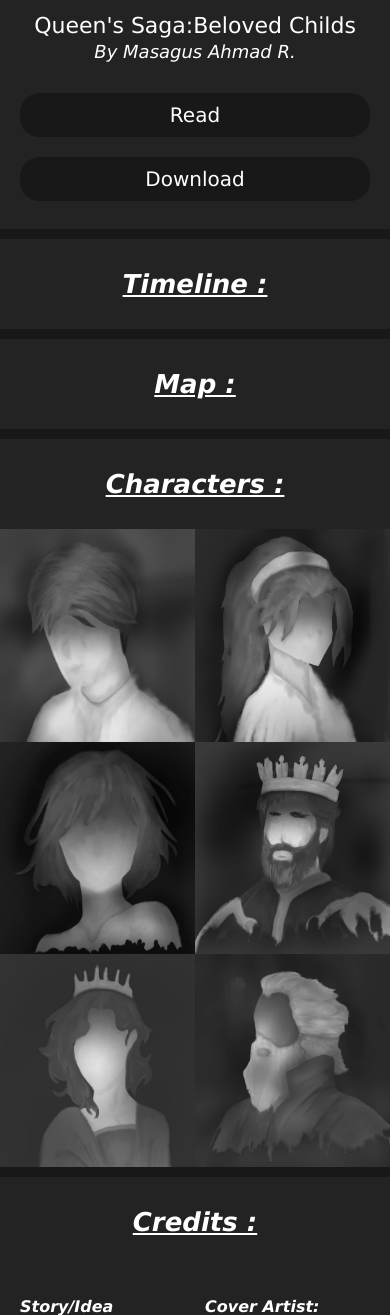
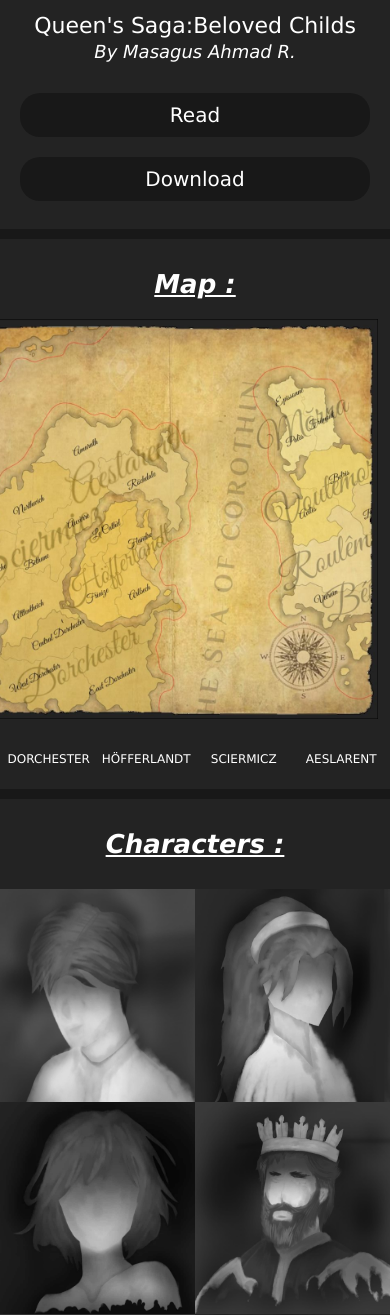
Before and after one commit to Ashonst2844/neverland-universe, a PHP site: page / in a window 390 px wide. Shown: the part 501-1816 px from the top of the page. Run offline with PHP 8.4, Linux system fonts and the light colour scheme; some libraries are stand-ins or nearby versions.

Commit message:
Upload Vollenvorth Map, Create Map/Regional Segment & Make It Responsive

```diff
--- a/index.html
+++ b/index.html
@@ -13,7 +13,6 @@
             <label for="check"><i class="fa-solid fa-bars"></i></label>
             <ul>
                 <li><a href="#main">Main</a></li>
-                <li><a href="#timeline">Timeline</a></li>
                 <li><a href="#map">Map</a></li>
                 <li><a href="#characters">Characters</a></li>
                 <li><a href="#credits">Credits</a></li>
@@ -30,12 +29,41 @@
             <button><a href="https://file.io/P4GwKE7Nm38S" target="_blank">Download</a></button>
         </div>
         <div class="line"></div>
-        <div id="timeline">
-            <h2 class="subhead">Timeline :</h2>
-        </div>
-        <div class="line"></div>
         <div id="map">
             <h2 class="subhead">Map :</h2>
+            <div class="map-container">
+                <div class="map-box">
+                    <a href="#map-overlay"><img src="img/vollenvorth_map.jpg" alt="Vonllenvorth Map"></a>
+                    <div id="map-overlay">
+                        <p><img src="img/vollenvorth_map.jpg" alt="Vollenvorth Map"></p>
+                        <button><a href="#map"><i class="fa-solid fa-x"></i></a></button>
+                    </div>
+                </div>
+                <div class="map-box">
+                    <div class="radio-region">
+                        <input type="radio" name="reg" id="dorchester" value="dorchestre" onclick="regionDesc('1')"><label for="dorchester">Dorchester</label>
+                        <input type="radio" name="reg" id="höfferlandt" value="höfferlandt" onclick="regionDesc('2')"><label for="höfferlandt">Höfferlandt</label>
+                        <input type="radio" name="reg" id="sciermicz" value="sciermicz" onclick="regionDesc('3')"><label for="sciermicz">Sciermicz</label>
+                        <input type="radio" name="reg" id="aeslarent" value="aeslarent" onclick="regionDesc('4')"><label for="aeslarent">Aeslarent</label>
+                    </div>
+                    <div class="desc-box" id="reg-1">
+                        <h3>Dorchester</h3>
+                        <p>Lorem ipsum dolor sit amet consectetur adipisicing elit. Expedita numquam totam dolorum dolores non temporibus distinctio laudantium, ex tempora! Asperiores reprehenderit doloremque suscipit nesciunt.</p>
+                    </div>
+                    <div class="desc-box" id="reg-2">
+                        <h3>Höfferlandt</h3>
+                        <p>Lorem ipsum dolor sit amet consectetur adipisicing elit. Expedita numquam totam dolorum dolores non temporibus distinctio laudantium, ex tempora! Asperiores reprehenderit doloremque suscipit nesciunt.</p>
+                    </div>
+                    <div class="desc-box" id="reg-3">
+                        <h3>Sciermicz</h3>
+                        <p>Lorem ipsum dolor sit amet consectetur adipisicing elit. Expedita numquam totam dolorum dolores non temporibus distinctio laudantium, ex tempora! Asperiores reprehenderit doloremque suscipit nesciunt.</p>
+                    </div>
+                    <div class="desc-box" id="reg-4">
+                        <h3>Aeslarent</h3>
+                        <p>Lorem ipsum dolor sit amet consectetur adipisicing elit. Expedita numquam totam dolorum dolores non temporibus distinctio laudantium, ex tempora! Asperiores reprehenderit doloremque suscipit nesciunt.</p>
+                    </div>
+                </div>
+            </div>
         </div>
         <div class="line"></div>
         <div id="characters">
--- a/style.css
+++ b/style.css
@@ -93,6 +93,105 @@ nav ul li a {
     padding: 20px;
     font-style: italic;
     text-decoration: underline;
+}
+#map .map-container {
+    display: flex;
+    flex-wrap: wrap;
+}
+
+#map .map-container .map-box:first-child {
+    width: 40%;
+}
+#map .map-container .map-box:last-child {
+    width: 60%;
+}
+#map .map-container .map-box a img {
+    width: 400px;
+    height: 400px;
+    margin: 20px;
+    float: right;
+}
+#map-overlay {
+    display: none;
+    position: fixed;
+    top: 0;
+    left: 0;
+    background-color: rgba(24, 24, 24, 0.8);
+    backdrop-filter: blur(10px);
+    width: 100%;
+    height: 100vh;
+    z-index: 555;
+    padding-top: 80px;
+}
+#map-overlay:target {
+    display: block;
+}
+#map-overlay p {
+    text-align: center;
+}
+#map-overlay p img {
+    width: 550px;
+    height: 550px;
+    vertical-align: middle;
+}
+#map-overlay button {
+    position: absolute;
+    width: 50px;
+    height: 50px;
+    border-radius: 50%;
+    background-color: #181818;
+    top: 90px;
+    right: 20px;
+}
+#map-overlay button:hover {
+    background-color: #111;
+}
+#map-overlay button a {
+    font-size: 22px;
+    color: white;
+    font-weight: bold;
+    text-decoration: none;
+}
+#map .map-container .map-box .radio-region {
+    display: flex;
+    flex-wrap: wrap;
+    width: 100%;
+}
+#map .map-container .map-box .radio-region input {
+    display: none;
+}
+#map .map-container .map-box .radio-region label {
+    width: 25%;
+    font-size: 22px;
+    color: white;
+    padding: 20px;
+    text-align: center;
+    text-transform: uppercase;
+}
+#map .map-container .map-box .radio-region label:hover {
+    background-color: rgba(17, 17, 17, 0.5);
+}
+#map .map-container .map-box .radio-region input:checked + label {
+    background-color: #111;
+}
+#map .map-container .map-box .desc-box {
+    display: none;
+    background-color: #111;
+    height: 350px;
+}
+#map .map-container .map-box .desc-box h3 {
+    font-size: 28px;
+    text-align: center;
+    padding: 20px;
+    color: white;
+    text-decoration: underline;
+    font-style: italic;
+    text-transform: uppercase;
+}
+#map .map-container .map-box .desc-box p {
+    font-size: 14px;
+    color: white;
+    padding: 10px;
 }
 #characters .char-container {
     display: flex;
@@ -199,12 +298,26 @@ footer ul li a .fa-github:hover {
         font-size: 14px;
         margin-left: 5px;
     }
+    #map .map-container .map-box:first-child {
+        width: 50%;
+    }
+    #map .map-container .map-box:last-child {
+        width: 50%;
+    }
+    #map .map-container .map-box .radio-region label {
+        padding: 0;
+        line-height: 40px;
+        font-size: 15px;
+    }
+    #map .map-container .map-box .desc-box {
+        height: 375px;
+    }
 }
 
 /* For Tablet */
 @media (max-width: 768px) {
     nav ul li a {
-        font-size: 22px;
+        font-size: 18px;
     }
     .displayer {
         margin-inline: 0;
@@ -219,6 +332,14 @@ footer ul li a .fa-github:hover {
     .displayer button {
         margin-left: 10px;
     }
+    #map .map-container .map-box a img {
+        width: 300px;
+        height: 300px;
+        margin: 20px;
+    }
+    #map .map-container .map-box .radio-region label {
+        font-size: 12px;
+    }
     #characters .char-container .char-box {
         width: 25%;
         height: 25%;
@@ -310,18 +434,33 @@ footer ul li a .fa-github:hover {
         width: 100%;
         margin-top: 20px;
     }
-    footer ul li {
-        margin-inline: 15px;
-    }
-    footer ul li a i {
-        font-size: 28px;
-    }
-    footer span {
-        font-size: 12px;
-    }
     .subhead {
         text-align: center;
         font-size: 26px;
+    }
+    #map .map-container .map-box {
+        width: 100%;
+    }
+    #map .map-container .map-box a img {
+        width: 400px;
+        height: 400px;
+        margin-inline: 12.5px;
+        margin-block: 0;
+        margin-bottom: 20px;
+    }
+    #map-overlay p img {
+        width: 100%;
+        height: 425px;
+        margin-top: 20px;
+    }
+    #map .map-container .map-box:first-child {
+        width: 100%;
+    }
+    #map .map-container .map-box:last-child {
+        width: 100%;
+    }
+    #map .map-container .map-box .radio-region label {
+        font-size: 12px;
     }
     #characters .char-container .char-box {
         width: 50%;
```
Also changed, not shown: other parts of style.css (+34 -0 lines), script.js (+30 -0 lines), img/vollenvorth_map.jpg (added).
